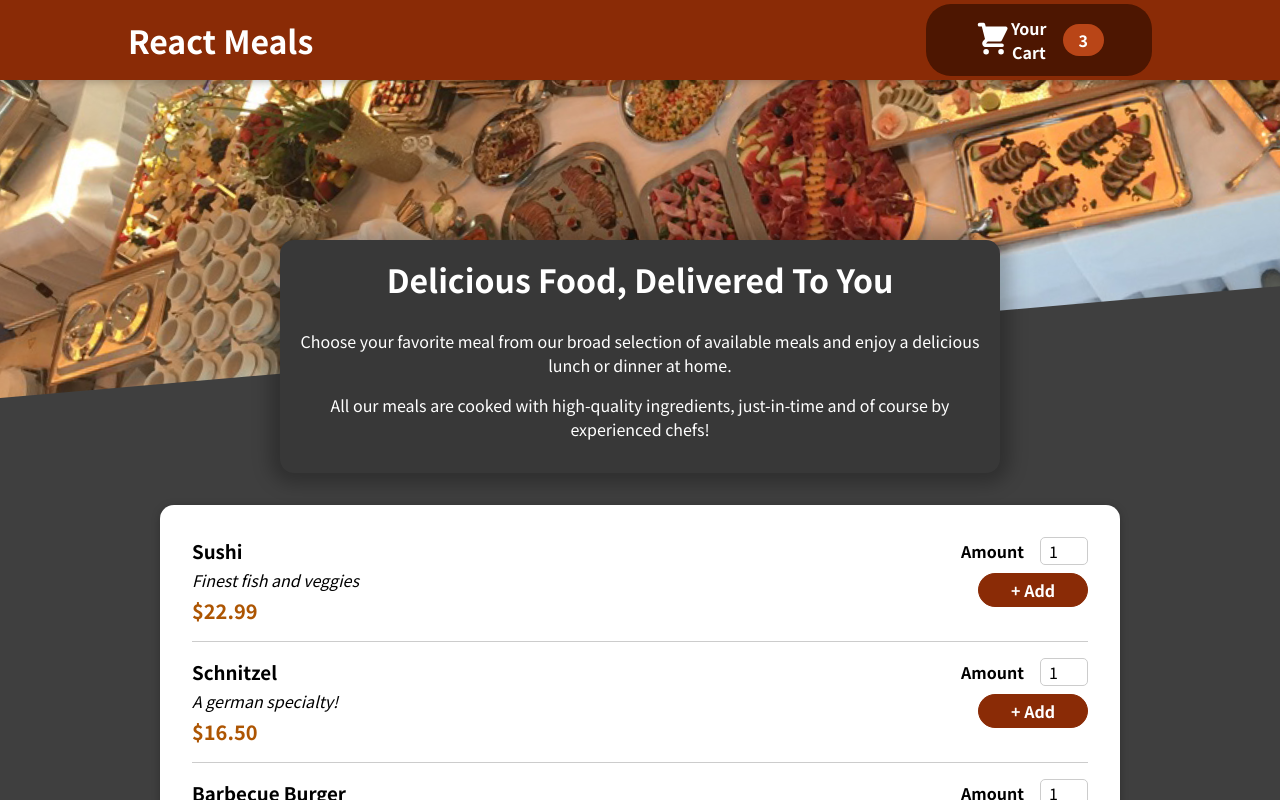
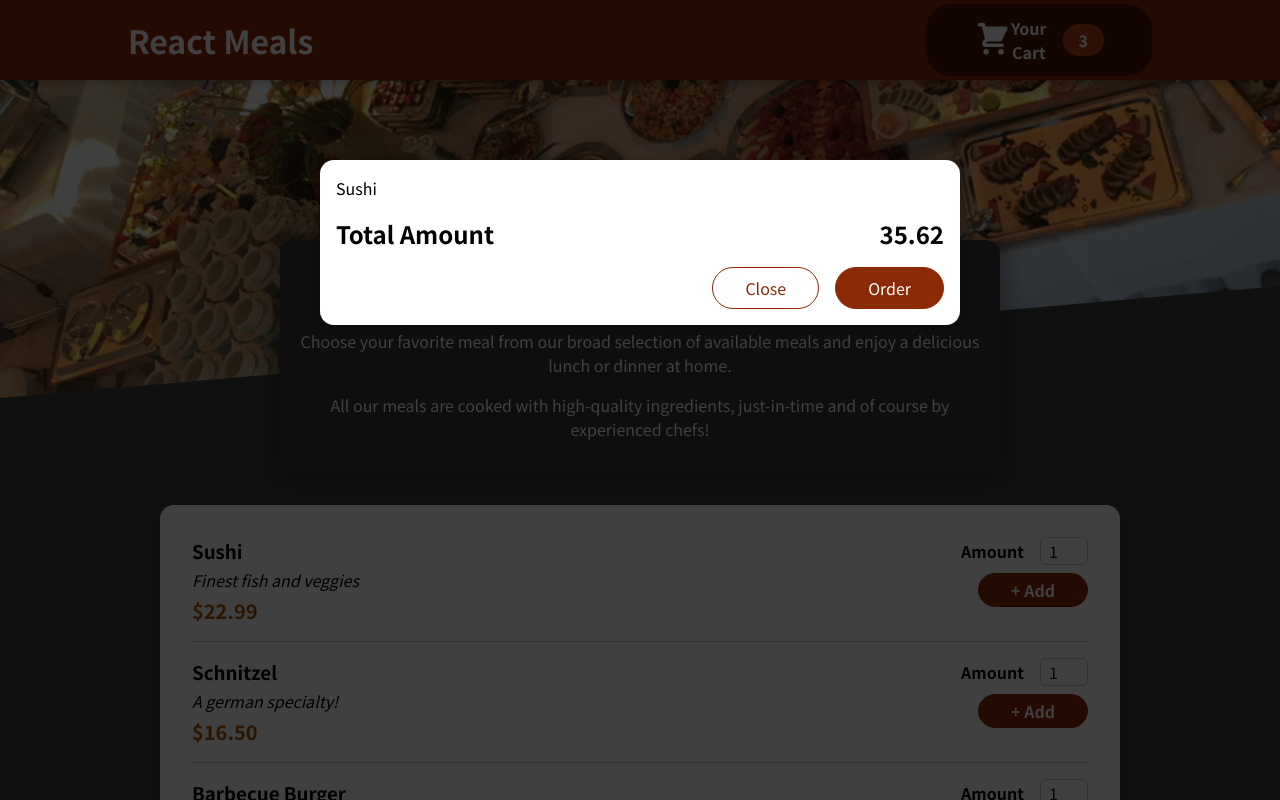
Before and after one commit to zooyaho/react-foodOrder-app, a React (Create React App) app: page / in a window 1280 px wide. Shown: the top 800 px of the page. Built offline with nearby package versions, Linux system fonts and the light colour scheme.

Commit message:
Cart컴포넌트에 Modal연결해 구현

```diff
--- a/src/App.js
+++ b/src/App.js
@@ -1,10 +1,12 @@
 import React,{Fragment} from 'react';
+import Cart from './components/Cart/Cart';
 import Header from './components/Layout/Header';
 import Meals from './components/Meals/Meals';
 
 function App() {
   return (
     <Fragment>
+      <Cart />
       <Header />
       <Meals />
     </Fragment>
--- a/src/components/Cart/Cart.js
+++ b/src/components/Cart/Cart.js
@@ -1,5 +1,6 @@
 /* 장바구니 모달창 컴포넌트 */
 import React from "react";
+import Modal from "../UI/Modal";
 import classes from "./Cart.module.css";
 
 const Cart = (props) => {
@@ -13,7 +14,7 @@
   );
 
   return (
-    <div>
+    <Modal>
       {cartItems}
       <div className={classes.total}>
         {/* 총 수량 -> 하드코딩 해둠.*/}
@@ -25,7 +26,7 @@
         <button className={classes["button--alt"]}>Close</button>
         <button className={classes.button}>Order</button>
       </div>
-    </div>
+    </Modal>
   );
 };
 
--- a/src/components/UI/Modal.js
+++ b/src/components/UI/Modal.js
@@ -1,5 +1,5 @@
 import React, { Fragment } from "react";
-import ReactDom from "react-dom";
+import ReactDOM from "react-dom";
 import classes from "./Modal.module.css";
 
 const Backdrop = (props) => {
@@ -10,15 +10,15 @@
   return <div className={classes.modal}>{props.children}</div>;
 };
 
-const modalElement = document.getElementById("overlays");
+const portalElement = document.getElementById("overlays");
 
 const Modal = (props) => {
   return (
     <Fragment>
-      {ReactDom.createPortal(<Backdrop />, modalElement)}
-      {ReactDom.createPortal(
+      {ReactDOM.createPortal(<Backdrop />, portalElement)}
+      {ReactDOM.createPortal(
         <ModalOverlay>{props.children}</ModalOverlay>,
-        modalElement
+        portalElement
       )}
     </Fragment>
   );
```
Also changed, not shown: 1 other file (tests, documents, lock files or other folders).
